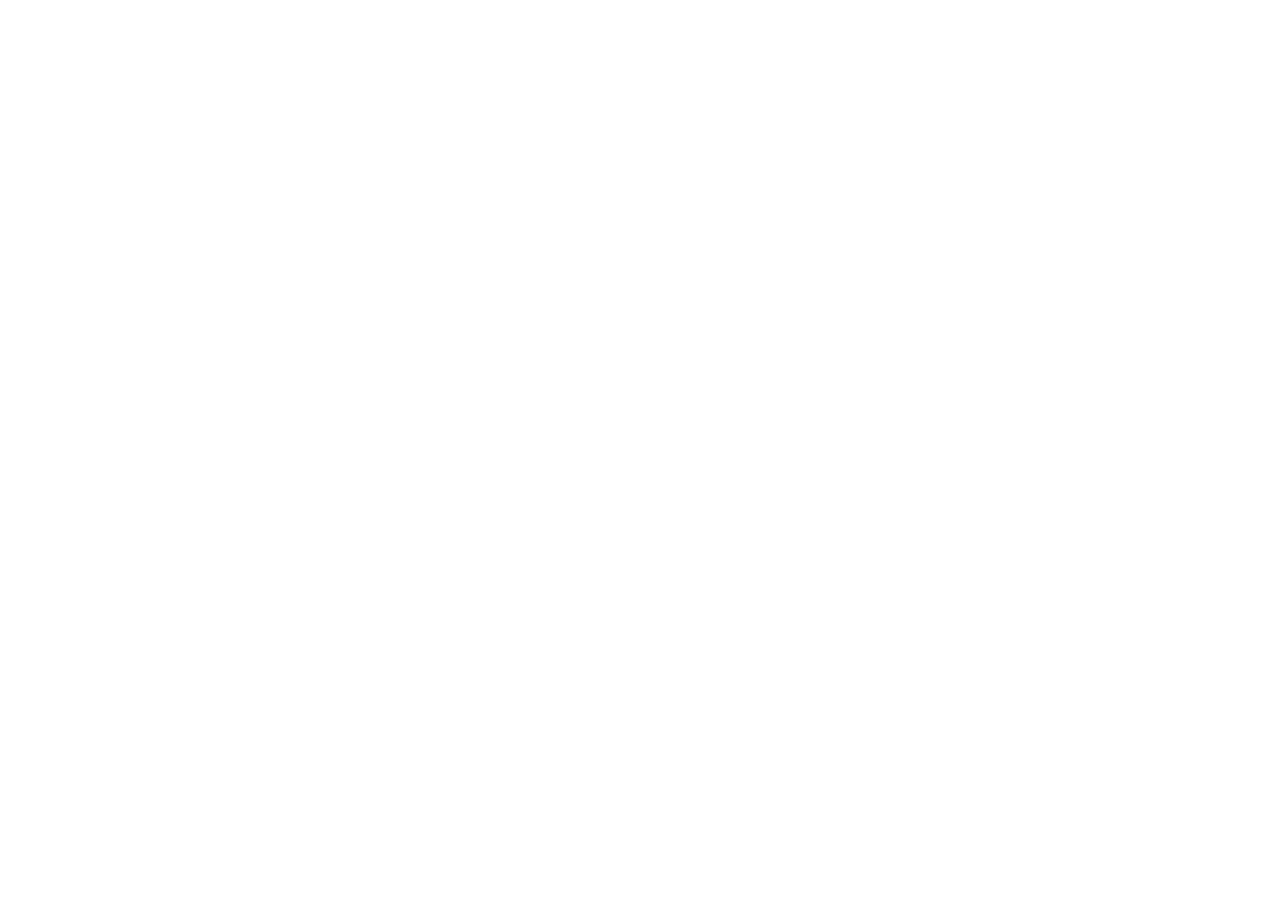
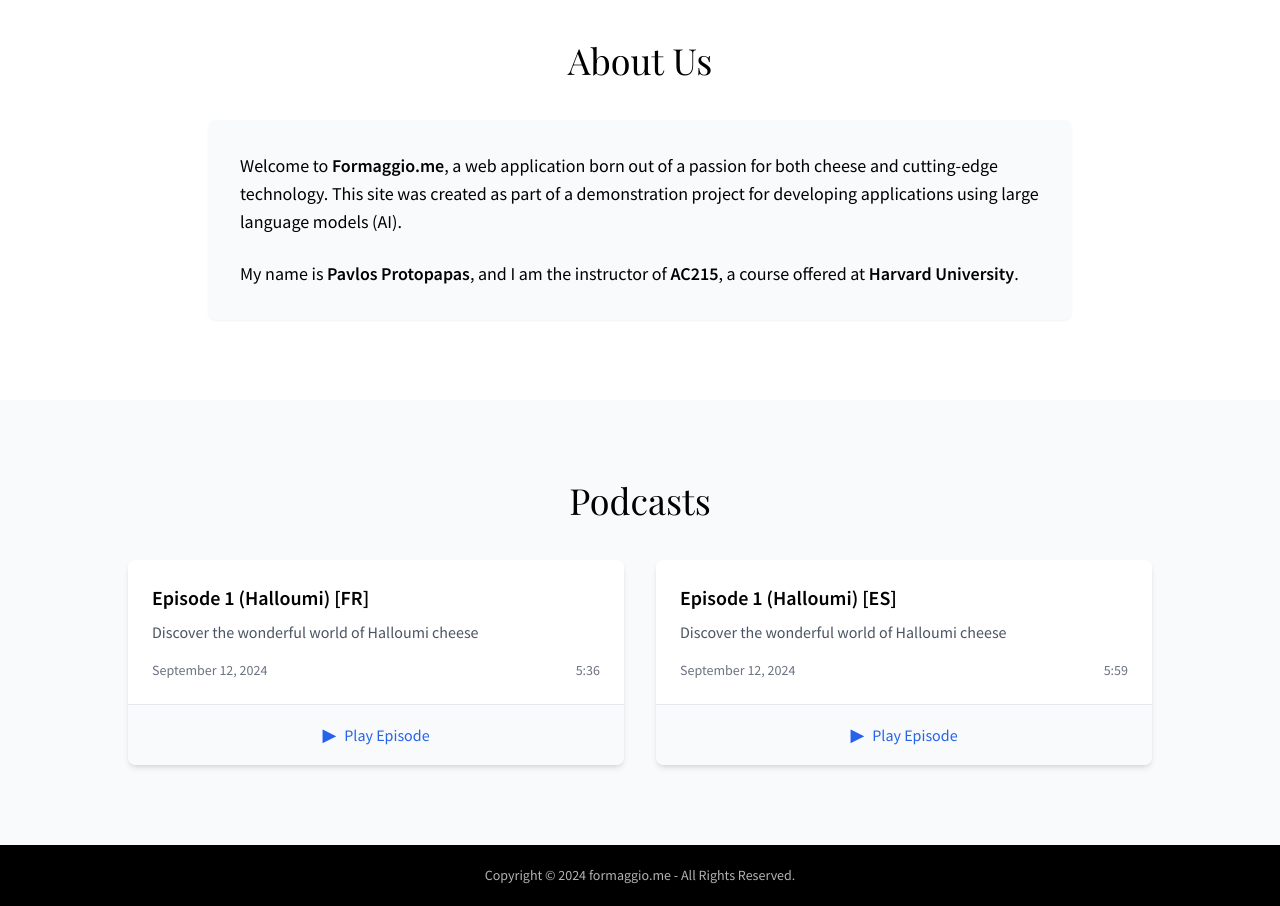
Before and after one commit to dlops-io/cheese-app-v2, a Next.js app in the folder src/frontend-react/: page / in a window 1280 px wide. Shown: the part 840-1746 px from the top of the page. Before the commit the page ends 800 px from the top, so only its background shows below. Built offline with nearby package versions, Linux system fonts and the light colour scheme.

Commit message:
Updated frontend react

```diff
--- a/src/frontend-react/src/app/globals.css
+++ b/src/frontend-react/src/app/globals.css
@@ -9,6 +9,7 @@
 
     body {
         @apply antialiased;
+        font-family: var(--font-source-sans-pro);
     }
 
     h1,
@@ -17,6 +18,27 @@
     h4,
     h5,
     h6 {
-        @apply font-playfair;
+        font-family: var(--font-playfair);
     }
 }
+
+@layer components {
+    .mobile-link {
+        @apply py-3 text-gray-800 border-b border-gray-200 last:border-b-0;
+    }
+}
+
+.layout-wrapper {
+    min-height: 100vh;
+    display: flex;
+    flex-direction: column;
+}
+
+main {
+    flex: 1;
+}
+
+body {
+    margin: 0;
+    padding: 0;
+}
--- a/src/frontend-react/src/app/layout.jsx
+++ b/src/frontend-react/src/app/layout.jsx
@@ -1,8 +1,9 @@
 import './globals.css'
-import Header from '@/components/layout/Header'
+import Header from '@/components/layout/Header';
+import Footer from '@/components/layout/Footer';
 
 export const metadata = {
-    title: '🧀 Formaggio',
+    title: 'Formaggio',
     description: 'Discover the world of cheese through AI',
 }
 
@@ -10,6 +11,9 @@
     return (
         <html lang="en">
             <head>
+                <meta charSet="utf-8" />
+                <link href="assets/logo.png" rel="shortcut icon" type="image/x-icon"></link>
+                <meta name="viewport" content="width=device-width, initial-scale=1, user-scalable=0, maximum-scale=1, minimum-scale=1" />
                 <link
                     href="https://fonts.googleapis.com/css2?family=Source+Sans+Pro:wght@400;600&family=Montserrat:wght@700&family=Playfair+Display:wght@400;700&display=swap"
                     rel="stylesheet"
@@ -18,6 +22,7 @@
             <body className="min-h-screen">
                 <Header />
                 <main>{children}</main>
+                <Footer />
             </body>
         </html>
     )
--- a/src/frontend-react/src/components/layout/Footer.jsx
+++ b/src/frontend-react/src/components/layout/Footer.jsx
@@ -0,0 +1,9 @@
+import styles from './Footer.module.css';
+
+export default function Footer() {
+    return (
+        <footer className={styles.footer}>
+            <p>Copyright © {new Date().getFullYear()} formaggio.me - All Rights Reserved.</p>
+        </footer>
+    );
+}
--- /dev/null
+++ b/src/frontend-react/src/components/layout/Footer.module.css
@@ -0,0 +1,13 @@
+.footer {
+    width: 100%;
+    background-color: #000;
+    padding: 20px 0;
+    text-align: center;
+}
+
+.footer p {
+    color: rgba(255, 255, 255, 0.7);
+    margin: 0;
+    font-size: 14px;
+    font-family: 'Source Sans Pro', sans-serif;
+}
--- a/src/frontend-react/tailwind.config.js
+++ b/src/frontend-react/tailwind.config.js
@@ -1,8 +1,8 @@
 /** @type {import('tailwindcss').Config} */
 module.exports = {
     content: [
-        './app/**/*.{js,jsx}',
-        './components/**/*.{js,jsx}',
+        './src/app/**/*.{js,jsx}',
+        './src/components/**/*.{js,jsx}',
     ],
     theme: {
         extend: {
@@ -13,5 +13,7 @@
             },
         },
     },
-    plugins: [],
+    plugins: [
+        require('@tailwindcss/typography'),
+    ],
 }
```
Also changed, not shown: src/frontend-react/public/assets/logo.png.
